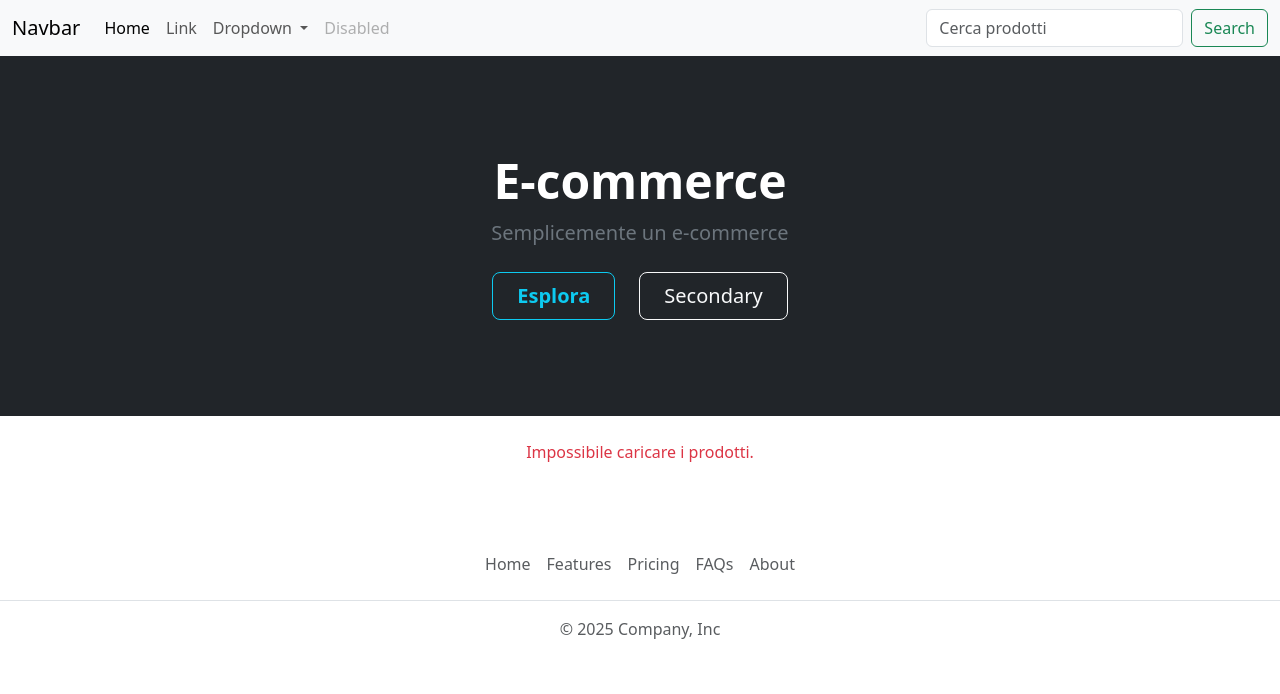
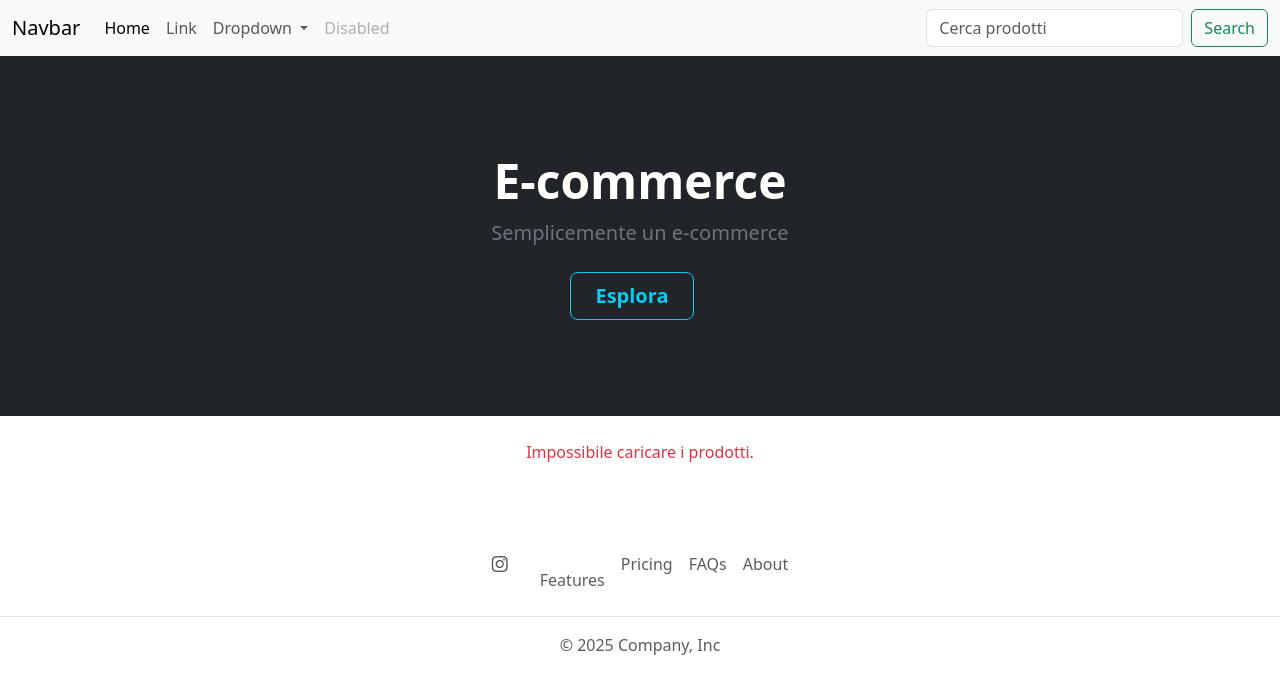
Before and after one commit to SimoneTaccarelli/progettoIniziale, a plain HTML site: page index.html in a window 1280 px wide. Drawn offline with nearby package versions, Linux system fonts and the light colour scheme; no server answers.

Commit message:
modifica bottoni

```diff
--- a/index.html
+++ b/index.html
@@ -7,6 +7,8 @@
     <link href="https://cdn.jsdelivr.net/npm/bootstrap@5.3.8/dist/css/bootstrap.min.css" rel="stylesheet"
         integrity="sha384-sRIl4kxILFvY47J16cr9ZwB07vP4J8+LH7qKQnuqkuIAvNWLzeN8tE5YBujZqJLB" crossorigin="anonymous">
         <link rel="stylesheet" href="style.css">
+        <link rel="stylesheet" href="https://cdn.jsdelivr.net/npm/bootstrap-icons@1.13.1/font/bootstrap-icons.min.css">
+
     <title>Document</title>
 </head>
 
@@ -58,8 +60,7 @@
             <div class="col-lg-6 mx-auto">
                 <p class="fs-5 mb-4">Semplicemente un e-commerce</p>
                 <div class="d-grid gap-2 d-sm-flex justify-content-sm-center"> <button type="button"
-                        class="btn btn-outline-info btn-lg px-4 me-sm-3 fw-bold">Esplora</button> <button
-                        type="button" class="btn btn-outline-light btn-lg px-4">Secondary</button> </div>
+                        class="btn btn-outline-info btn-lg px-4 me-sm-3 fw-bold">Esplora</button>  </div>
             </div>
         </div>
     </div>
@@ -70,7 +71,7 @@
      </main>
      <footer class="py-3 my-4">
     <ul class="nav justify-content-center border-bottom pb-3 mb-3">
-        <li class="nav-item"><a href="#" class="nav-link px-2 text-body-secondary">Home</a></li>
+        <li class="nav-item"><a href="#" class="nav-link px-2 text-body-secondary"><i class="bi bi-instagram"></i></li>
         <li class="nav-item"><a href="#" class="nav-link px-2 text-body-secondary">Features</a></li>
         <li class="nav-item"><a href="#" class="nav-link px-2 text-body-secondary">Pricing</a></li>
         <li class="nav-item"><a href="#" class="nav-link px-2 text-body-secondary">FAQs</a></li>
```
